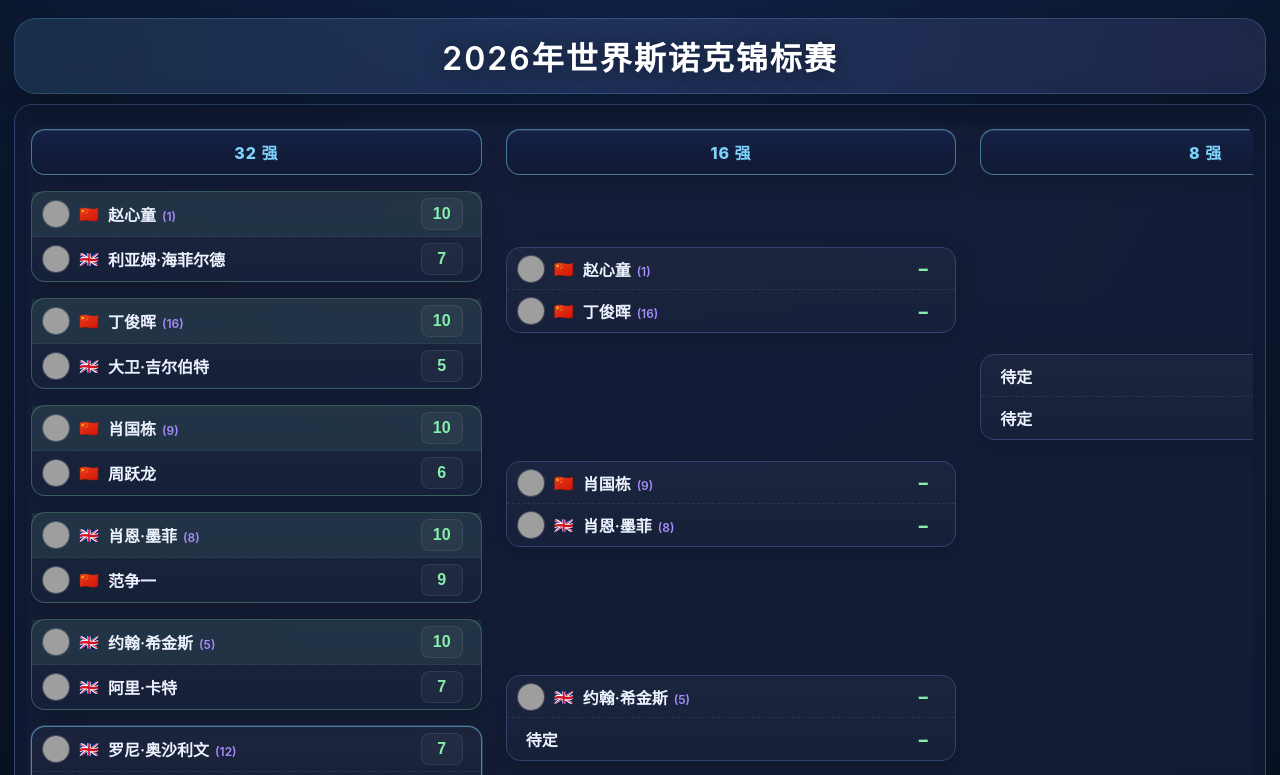
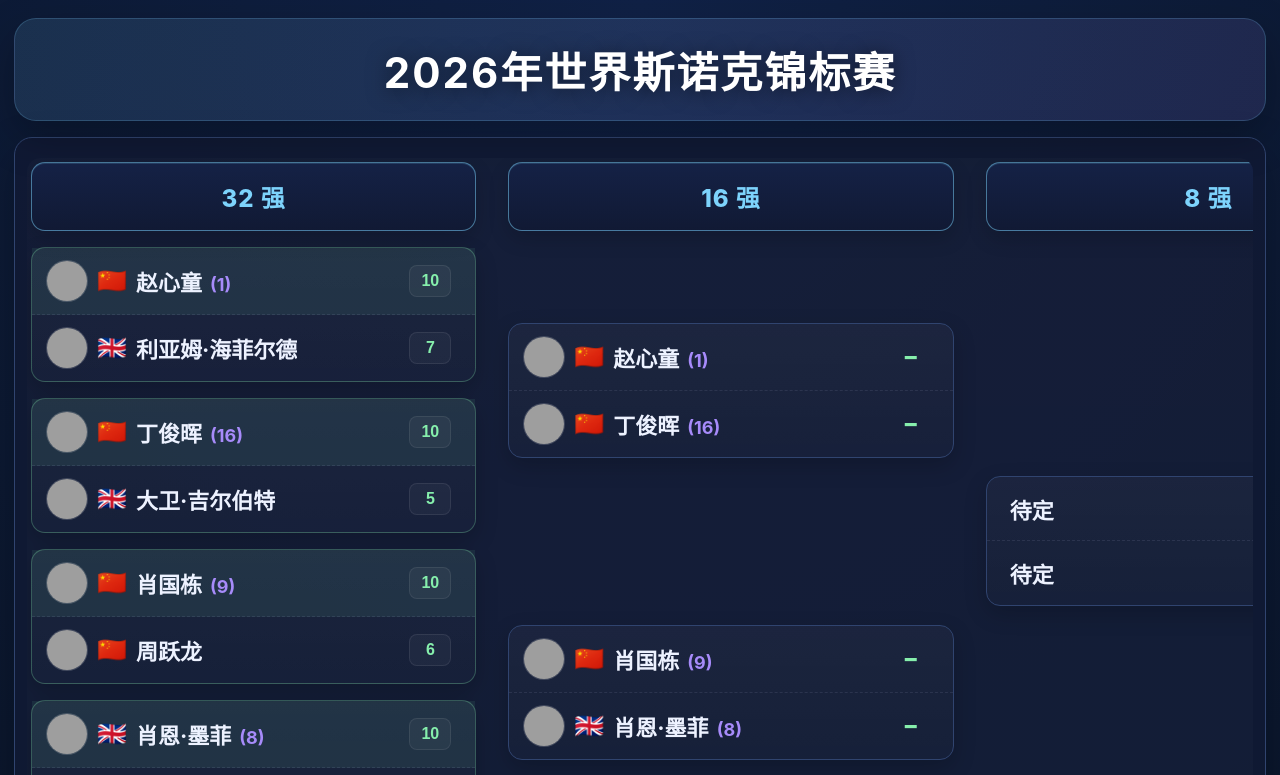
Before and after one commit to yufengyuanx/snooker-world-2026, a website: page bracket.html in a window 1280 px wide. Shown: the top 775 px of the page. Drawn offline with Linux system fonts and the light colour scheme; grey boxes are pictures that could not be loaded.

Commit message:
优化：手机竖屏适配，增大字体和高度
- 标题 32px → 42px
- 轮次标题 16px → 24px
- 中文名 16px → 22px
- 比分 18px → 24px
- 头像 28px → 42px
- 国旗 16px → 24px
- 卡片高度 42px → 64px
- 列宽 220px → 280px

```diff
--- a/bracket.html
+++ b/bracket.html
@@ -36,8 +36,8 @@
       background: linear-gradient(135deg, rgba(125,211,252,.12), rgba(167,139,250,.12));
       border: 1px solid rgba(125,211,252,.2);
       border-radius: 22px;
-      padding: 14px 22px;
-      margin-bottom: 10px;
+      padding: 20px 22px;
+      margin-bottom: 16px;
       box-shadow: var(--shadow);
       min-height: auto;
       display: flex;
@@ -50,11 +50,11 @@
       position: relative;
       z-index: 1;
       margin: 0;
-      font-size: 32px;
+      font-size: 42px;
       letter-spacing: 2px;
       text-align: center;
       color: #fff;
-      font-weight: 600;
+      font-weight: 700;
       text-shadow: 0 2px 20px rgba(0,0,0,0.5);
     }
     .layout { display: block; }
@@ -78,9 +78,9 @@
     .bracket-stage { position: relative; min-width: 1400px; }
     .bracket {
       display: grid;
-      grid-template-columns: repeat(3, minmax(220px, 1fr));
-      gap: 24px;
-      min-width: 660px;
+      grid-template-columns: repeat(3, minmax(280px, 1fr));
+      gap: 32px;
+      min-width: 840px;
       align-items: start;
       position: relative;
       z-index: 2;
@@ -91,10 +91,10 @@
     .bracket-svg { display: none; }
     .round { display: grid; gap: 16px; position: relative; }
     .round-title {
-      position: sticky; top: 0; z-index: 2; padding: 10px 16px; text-align: center; border-radius: 14px;
+      position: sticky; top: 0; z-index: 2; padding: 16px 20px; text-align: center; border-radius: 14px;
       border: 1px solid var(--lineStrong); background: linear-gradient(180deg, rgba(21,34,70,.98), rgba(17,26,52,.98)); color: var(--accent); font-weight: 800;
       box-shadow: 0 8px 20px rgba(0,0,0,.16), inset 0 1px 0 rgba(125,211,252,.15);
-      font-size: 16px;
+      font-size: 24px;
       letter-spacing: 1px;
     }
     .round-sub { display: none; }
@@ -106,6 +106,10 @@
     .match.live { border-color: rgba(125,211,252,.55); box-shadow: 0 0 0 1px rgba(125,211,252,.18), 0 10px 28px rgba(0,0,0,.18); }
     .match.finished { border-color: rgba(134,239,172,.28); }
     .match-meta { display: none; }
+    .status-pill { display: none; }
+    .status-live { display: none; }
+    .status-finished { display: none; }
+    .status-pending { display: none; }
     .status-pill {
       display: inline-flex; align-items: center; gap: 6px; border-radius: 999px;
       padding: 3px 8px; font-size: 11px; font-weight: 700; border: 1px solid rgba(255,255,255,.08); white-space: nowrap;
@@ -118,8 +122,8 @@
     .status-finished { color: var(--win); border-color: rgba(134,239,172,.3); background: rgba(134,239,172,.08); }
     .status-pending { color: var(--muted); border-color: rgba(170,180,214,.18); background: rgba(255,255,255,.03); }
     .slot {
-      display: grid; grid-template-columns: 1fr auto auto; gap: 8px; align-items: center;
-      padding: 6px 10px; border-bottom: 1px dashed rgba(170,180,214,.12); min-height: 42px;
+      display: grid; grid-template-columns: 1fr auto auto; gap: 10px; align-items: center;
+      padding: 12px 14px; border-bottom: 1px dashed rgba(170,180,214,.12); min-height: 64px;
     }
     .slot:last-child { border-bottom: none; }
     .slot.winner { background: rgba(134,239,172,.08); }
@@ -127,17 +131,17 @@
     .slot.source-pending { background: rgba(255,255,255,.02); border-left: 3px solid rgba(125,211,252,.28); }
     .slot-left { display: flex; gap: 9px; align-items: center; min-width: 0; text-decoration: none; color: inherit; position: relative; }
     .avatar {
-      width: 28px; height: 28px; border-radius: 999px; object-fit: cover; object-position: center top;
+      width: 42px; height: 42px; border-radius: 999px; object-fit: cover; object-position: center top;
       flex: 0 0 auto; border: 1px solid rgba(255,255,255,.14); background: rgba(255,255,255,.05);
       transition: transform .18s ease, border-color .18s ease;
     }
     .slot-left:hover .avatar { transform: scale(1.06); border-color: rgba(125,211,252,.55); }
-    .flag { font-size: 16px; line-height: 1; flex: 0 0 auto; }
+    .flag { font-size: 24px; line-height: 1; flex: 0 0 auto; }
     .names { min-width: 0; }
     .name-en { display: none; }
-    .name-zh { color: var(--text); font-size: 16px; font-weight: 600; white-space: nowrap; overflow: hidden; text-overflow: ellipsis; }
-    .seed { color: var(--accent2); font-size: 12px; margin-left: 6px; }
-    .score { min-width: 28px; text-align: center; color: var(--win); font-weight: 800; font-size: 18px; }
+    .name-zh { color: var(--text); font-size: 22px; font-weight: 700; white-space: nowrap; overflow: hidden; text-overflow: ellipsis; }
+    .seed { color: var(--accent2); font-size: 18px; margin-left: 8px; }
+    .score { min-width: 36px; text-align: center; color: var(--win); font-weight: 800; font-size: 24px; }
     .status-inline, .status-inline-live, .status-inline-finished, .status-inline-pending { display: none !important; }
     .score-input {
       width: 42px; text-align: center; color: var(--win); font-weight: 800; font-size: 16px;
```
